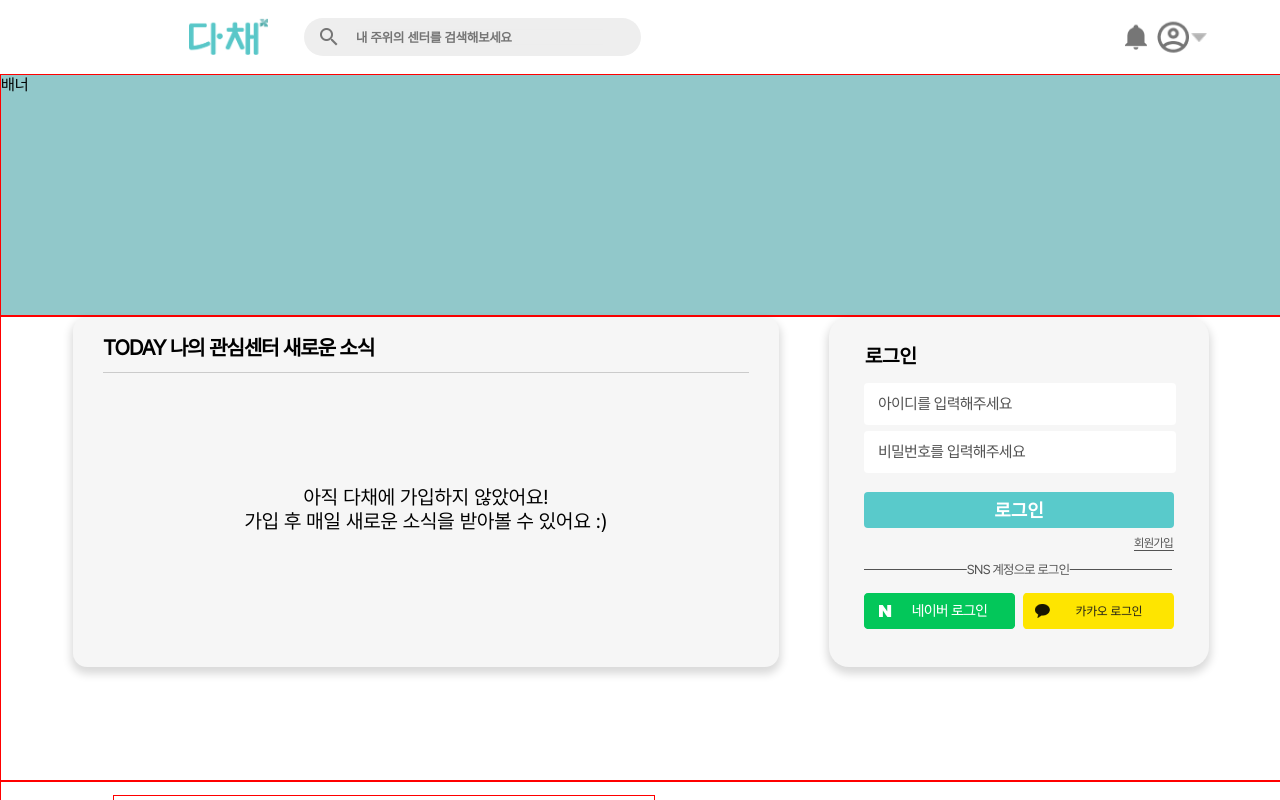
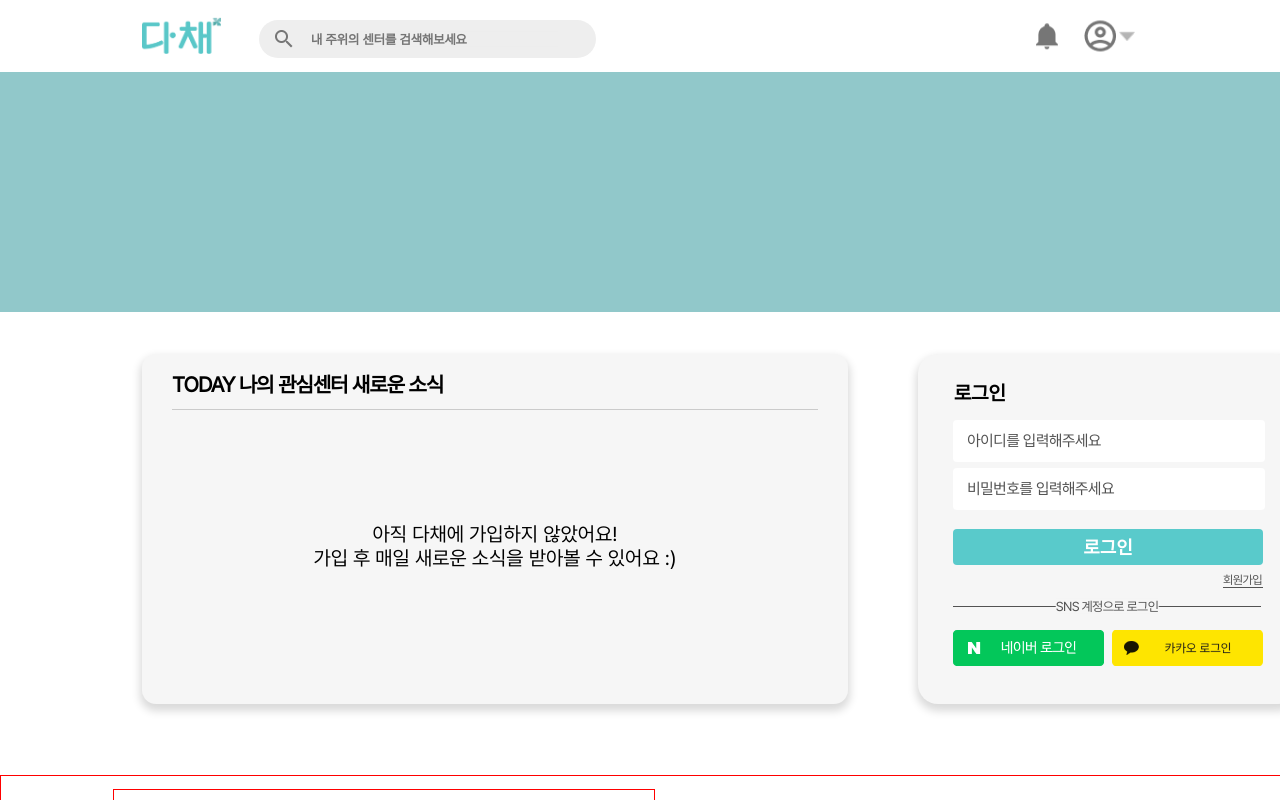
Before and after one commit to KUSITMS-27-chilling/Dachae-FE, a React (Vite) app: page / in a window 1280 px wide. Shown: the top 800 px of the page. Built offline with nearby package versions, Linux system fonts and the light colour scheme.

Commit message:
style: 헤더 및 CenterNews, TodayMy 사이즈 수정

```diff
--- a/src/components/CenterNews/CenterNews.styled.ts
+++ b/src/components/CenterNews/CenterNews.styled.ts
@@ -6,6 +6,9 @@ export const CenterNewsContainer = styled.div`
   background-color: #f6f6f6;
   box-shadow: 0px 5px 9px 2px rgba(0, 0, 0, 0.15);
   border-radius: 0.875em;
+  /* position: absolute;
+  top: 2.625rem;
+  left: 8.875rem; */
   position: relative;
 `;
 
--- a/src/components/Header/Header.styled.ts
+++ b/src/components/Header/Header.styled.ts
@@ -2,15 +2,15 @@ import styled from "styled-components";
 
 export const HeaderContainer = styled.div`
   width: 100%;
-  height: 4.625em;
+  height: 4.5rem;
   display: flex;
   position: relative;
 
   #header__logo {
-    width: 4.9375em;
-    height: 2.2675em;
+    width: 4.9375rem;
+    height: 2.2675rem;
     position: absolute;
-    left: 11.8125em;
+    left: 8.875rem;
     top: 50%;
     transform: translateY(-50%);
     cursor: pointer;
@@ -23,8 +23,8 @@ export const SearchInputContainer = styled.div`
   background-color: #eee;
   border-radius: 1.25em;
   position: absolute;
-  left: 19em;
-  top: 1.125em;
+  left: 16.1875rem;
+  top: 1.25rem;
 
   #header__search--icon {
     position: absolute;
@@ -50,19 +50,20 @@ export const SearchInputContainer = styled.div`
 `;
 
 export const NotifyProfileContainer = styled.div`
-  width: 6em;
-  height: 2.1875em;
+  width: 6.375rem;
+  height: 1.9813rem;
   position: absolute;
-  right: 4.6875em;
+  right: 8.875rem;
   top: 50%;
   transform: translateY(-50%);
+  display: flex;
+  justify-content: space-between;
 
   #header__notification {
     width: 1.368125em;
     height: 1.60375em;
     position: absolute;
     top: 50%;
-    left: 1em;
     transform: translateY(-50%);
   }
 `;
@@ -73,8 +74,9 @@ export const ProfileContainer = styled.div`
   left: 3em;
   transform: translateY(-50%);
   display: flex;
-  width: 3.2em;
-  height: 2em;
+  justify-content: space-between;
+  width: 3.2781em;
+  height: 1.9813em;
 
   #header__profile {
     width: 2.028125em;
--- a/src/components/Main/TodayMy/TodayMy.styled.ts
+++ b/src/components/Main/TodayMy/TodayMy.styled.ts
@@ -1,11 +1,14 @@
 import styled from "styled-components";
 
 export const TodayMyContainer = styled.div`
-  position: relative;
   width: 380px;
   height: 350px;
   border-radius: 20px;
   margin-left: 50px;
   background-color: #F6F6F6;
   box-shadow: 0px 5px 9px 2px rgba(0, 0, 0, 0.15);
+  /* position: absolute;
+  top: 2.625rem;
+  right: 8.875rem; */
+  position: relative;
 `
--- a/src/components/Main/TodayMyOut/TodayMyOut.tsx
+++ b/src/components/Main/TodayMyOut/TodayMyOut.tsx
@@ -15,7 +15,6 @@ function TodayMyOut() {
   const setUserId = useSetRecoilState(loginId);
   const setLoginState = useSetRecoilState(loginState);
   const userId = useRecoilValue(loginId);
-  const userState = useRecoilValue(loginState);
   const [userPwd, setUserPwd] = useState('');
 
   const onClickLogin = () => {
--- a/src/pages/Main/MainPage.styled.ts
+++ b/src/pages/Main/MainPage.styled.ts
@@ -1,18 +1,10 @@
 import styled from "styled-components";
 
-export const MainHeader = styled.div`
-  position: relative;
-  width: 100%;
-  height: 60px;
-  background-color: white;
-  border: 1px solid red;
-`
 export const MainBanner = styled.div`
   position: relative;
   width: 100%;
   height: 240px;
   background-color: #91C8CA;
-  border: 1px solid red;
 `
 export const MainBody_Tapbar = styled.div`
   position: relative;
@@ -37,7 +29,7 @@ export const MainBody_Tapbar = styled.div`
     font-size: 20px;
     color: #B0B0B0;
   }
-`// 탭바 박스 생성
+`
 
 export const MainBody_Select = styled.div`
   position: relative;
@@ -52,18 +44,19 @@ export const MainBody_Today = styled.div`
   width: 100%;
   height: 463px;
   background-color: white;
-  border: 1px solid red;
   align-items: center;
 
 `
 export const MainBody_Today_In = styled.div`
   position: absolute;
-  width: 1136px;
+  top: 2.625rem;
+  left: 8.875rem;
+  width: 1156px;
   height: 350px;
-  margin-left: 72px;
   display: flex;
+  justify-content: space-between;
 `
- export const MainBody_Today_New = styled.div`
+export const MainBody_Today_New = styled.div`
   position: relative;
   width: 706px;
   height: 350px;
--- a/src/pages/Main/MainPage.tsx
+++ b/src/pages/Main/MainPage.tsx
@@ -86,21 +86,17 @@ function MainPage() {
 
     return (
       <>
-      <Header>
-      </Header>
-      <MainBanner>
-        배너
-      </MainBanner>
+        <Header />
+        <MainBanner />
         <MainBody_Today>
 
           <MainBody_Today_In>
-          <CenterNews lgData={lgData} ></CenterNews>
-
-          <TodayMy></TodayMy>
-
+            <CenterNews lgData={lgData} />
+            <TodayMy />
           </MainBody_Today_In>
 
         </MainBody_Today>
+
         <MainBody_Tapbar>
           <div className='MainBody_Tapbar_In'>
             <button onClick={goMain}>모아보기</button>
@@ -109,6 +105,7 @@ function MainPage() {
             <button onClick={goMypage}>마이페이지</button>
           </div>
         </MainBody_Tapbar>
+
         <MainBodyContent/>
       </>
     )
```
Lines whose indentation alone changed are shown as unchanged.
